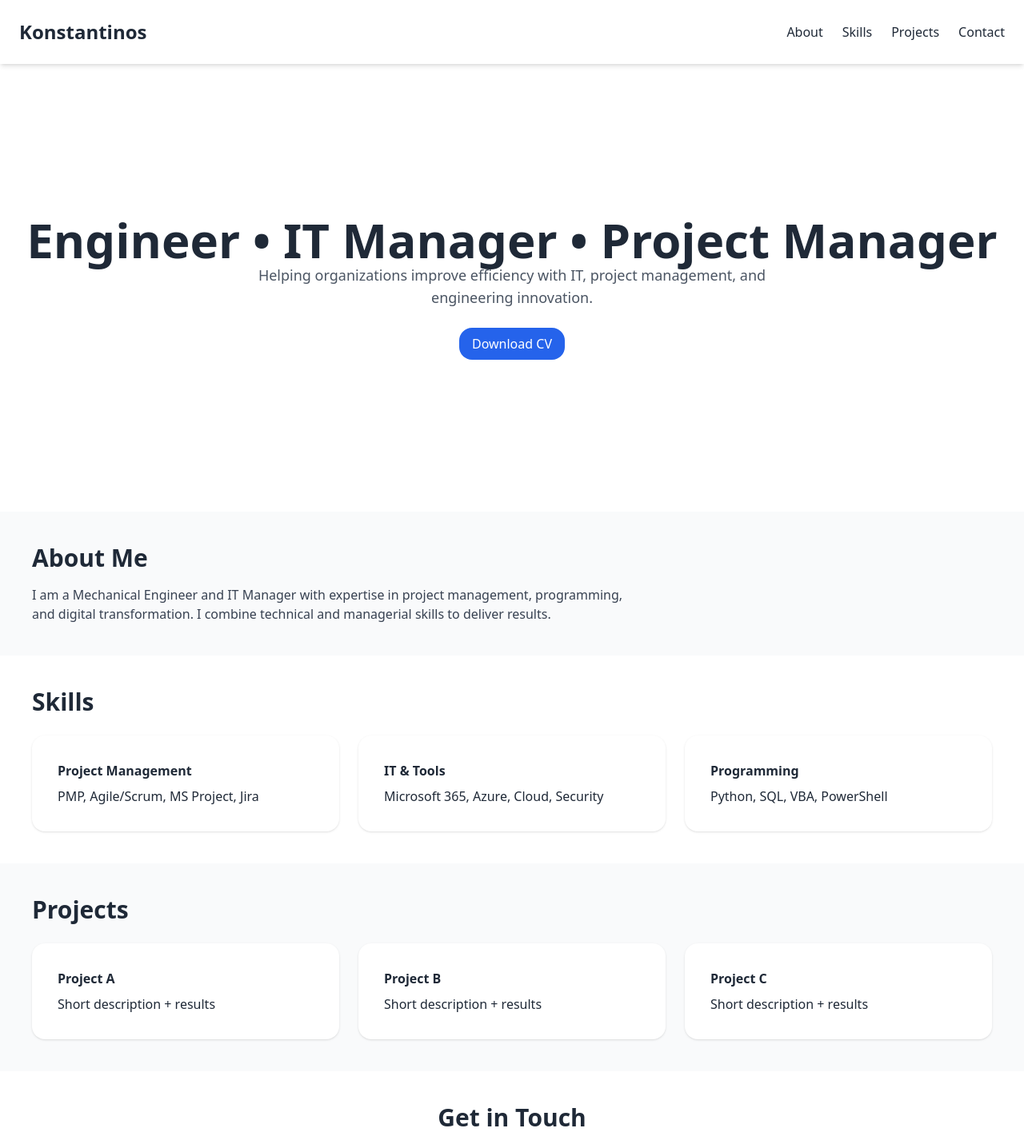
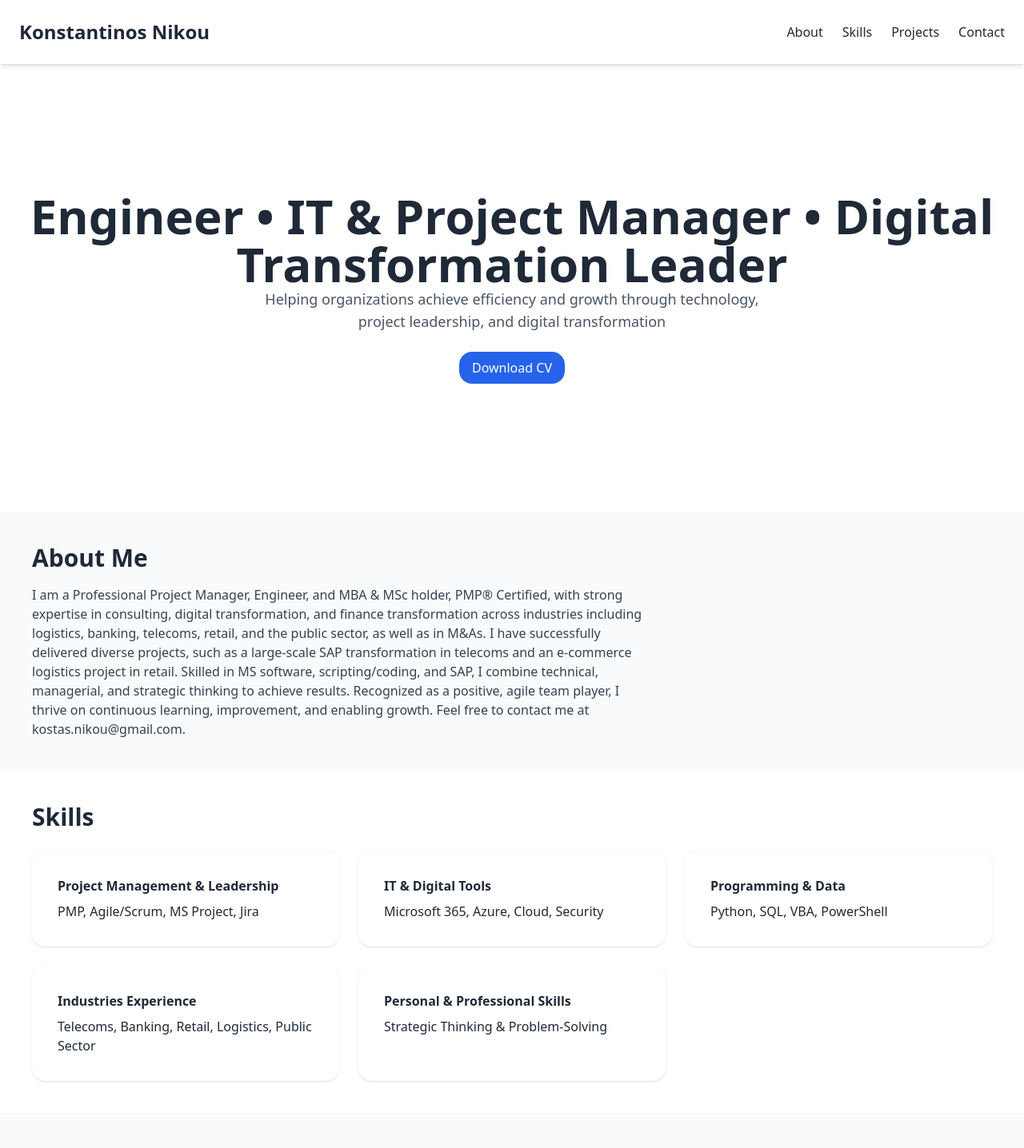
Before and after one commit to knikou/portfolio, a Next.js app: page / in a window 1280 px wide. Shown: the top 1436 px of the page at 80% size. Built offline with nearby package versions, Linux system fonts and the light colour scheme.

Commit message:
Contenct Update

```diff
--- a/app/layout.tsx
+++ b/app/layout.tsx
@@ -2,7 +2,7 @@ import "./globals.css";
 import type { Metadata } from "next";
 
 export const metadata: Metadata = {
-  title: "Konstantinos Portfolio",
+  title: "Konstantinos Nikou - Portfolio",
   description: "Personal portfolio website",
 };
 
--- a/app/page.tsx
+++ b/app/page.tsx
@@ -9,7 +9,7 @@ export default function Portfolio() {
     <div className="min-h-screen bg-white text-gray-800">
       {/* Header */}
       <header className="p-6 flex justify-between items-center shadow-md">
-        <h1 className="text-2xl font-bold">Konstantinos</h1>
+        <h1 className="text-2xl font-bold">Konstantinos Nikou</h1>
         <nav className="space-x-6">
           <a href="#about" className="hover:text-blue-600">About</a>
           <a href="#skills" className="hover:text-blue-600">Skills</a>
@@ -25,11 +25,11 @@ export default function Portfolio() {
           animate={{ opacity: 1, y: 0 }}
         >
           <span className="text-4xl md:text-6xl font-bold mb-4">
-            Engineer • IT Manager • Project Manager
+            Engineer • IT & Project Manager • Digital Transformation Leader
           </span>
         </motion.h2>
         <p className="text-lg text-gray-600 max-w-2xl">
-          Helping organizations improve efficiency with IT, project management, and engineering innovation.
+          Helping organizations achieve efficiency and growth through technology, project leadership, and digital transformation
         </p>
         <Button className="mt-6">Download CV</Button>
       </section>
@@ -38,8 +38,14 @@ export default function Portfolio() {
       <section id="about" className="p-10 bg-gray-50">
         <h3 className="text-3xl font-bold mb-4">About Me</h3>
         <p className="max-w-3xl text-gray-700">
-          I am a Mechanical Engineer and IT Manager with expertise in project management, programming,
-          and digital transformation. I combine technical and managerial skills to deliver results.
+          I am a Professional Project Manager, Engineer, and MBA & MSc holder, PMP® Certified,
+          with strong expertise in consulting, digital transformation, and finance transformation
+          across industries including logistics, banking, telecoms, retail, and the public sector, as well as in M&As.
+          I have successfully delivered diverse projects, such as a large-scale SAP transformation in telecoms
+          and an e-commerce logistics project in retail. Skilled in MS software, scripting/coding, and SAP,
+          I combine technical, managerial, and strategic thinking to achieve results.
+          Recognized as a positive, agile team player, I thrive on continuous learning, improvement, and enabling growth.
+          Feel free to contact me at kostas.nikou@gmail.com.
         </p>
       </section>
 
@@ -47,9 +53,11 @@ export default function Portfolio() {
       <section id="skills" className="p-10">
         <h3 className="text-3xl font-bold mb-6">Skills</h3>
         <div className="grid md:grid-cols-3 gap-6">
-          <Card><CardContent className="p-4"><h4 className="font-semibold mb-2">Project Management</h4><p>PMP, Agile/Scrum, MS Project, Jira</p></CardContent></Card>
-          <Card><CardContent className="p-4"><h4 className="font-semibold mb-2">IT & Tools</h4><p>Microsoft 365, Azure, Cloud, Security</p></CardContent></Card>
-          <Card><CardContent className="p-4"><h4 className="font-semibold mb-2">Programming</h4><p>Python, SQL, VBA, PowerShell</p></CardContent></Card>
+          <Card><CardContent className="p-4"><h4 className="font-semibold mb-2">Project Management & Leadership</h4><p>PMP, Agile/Scrum, MS Project, Jira</p></CardContent></Card>
+          <Card><CardContent className="p-4"><h4 className="font-semibold mb-2">IT & Digital Tools</h4><p>Microsoft 365, Azure, Cloud, Security</p></CardContent></Card>
+          <Card><CardContent className="p-4"><h4 className="font-semibold mb-2">Programming & Data</h4><p>Python, SQL, VBA, PowerShell</p></CardContent></Card>
+          <Card><CardContent className="p-4"><h4 className="font-semibold mb-2">Industries Experience</h4><p>Telecoms, Banking, Retail, Logistics, Public Sector</p></CardContent></Card>
+          <Card><CardContent className="p-4"><h4 className="font-semibold mb-2">Personal & Professional Skills</h4><p>Strategic Thinking & Problem-Solving</p></CardContent></Card>
         </div>
       </section>
 
@@ -66,15 +74,15 @@ export default function Portfolio() {
       {/* Contact */}
       <section id="contact" className="p-10 text-center">
         <h3 className="text-3xl font-bold mb-4">Get in Touch</h3>
-        <p className="text-gray-700 mb-4">Email: <a href="mailto:yourmail@example.com" className="text-blue-600">yourmail@example.com</a></p>
+        <p className="text-gray-700 mb-4">Email: <a href="mailto:kostas.nikou@gmail.com" className="text-blue-600">kostas.nikou@gmail.com</a></p>
         <Button asChild>
-          <a href="https://www.linkedin.com" target="_blank">Connect on LinkedIn</a>
+          <a href="https://www.linkedin.com/in/knikou/" target="_blank">Connect on LinkedIn</a>
         </Button>
       </section>
 
       {/* Footer */}
       <footer className="p-6 text-center bg-gray-100 text-gray-500">
-        © {new Date().getFullYear()} Konstantinos - All Rights Reserved
+        © {new Date().getFullYear()} Konstantinos Nikou - All Rights Reserved
       </footer>
     </div>
   );
```
